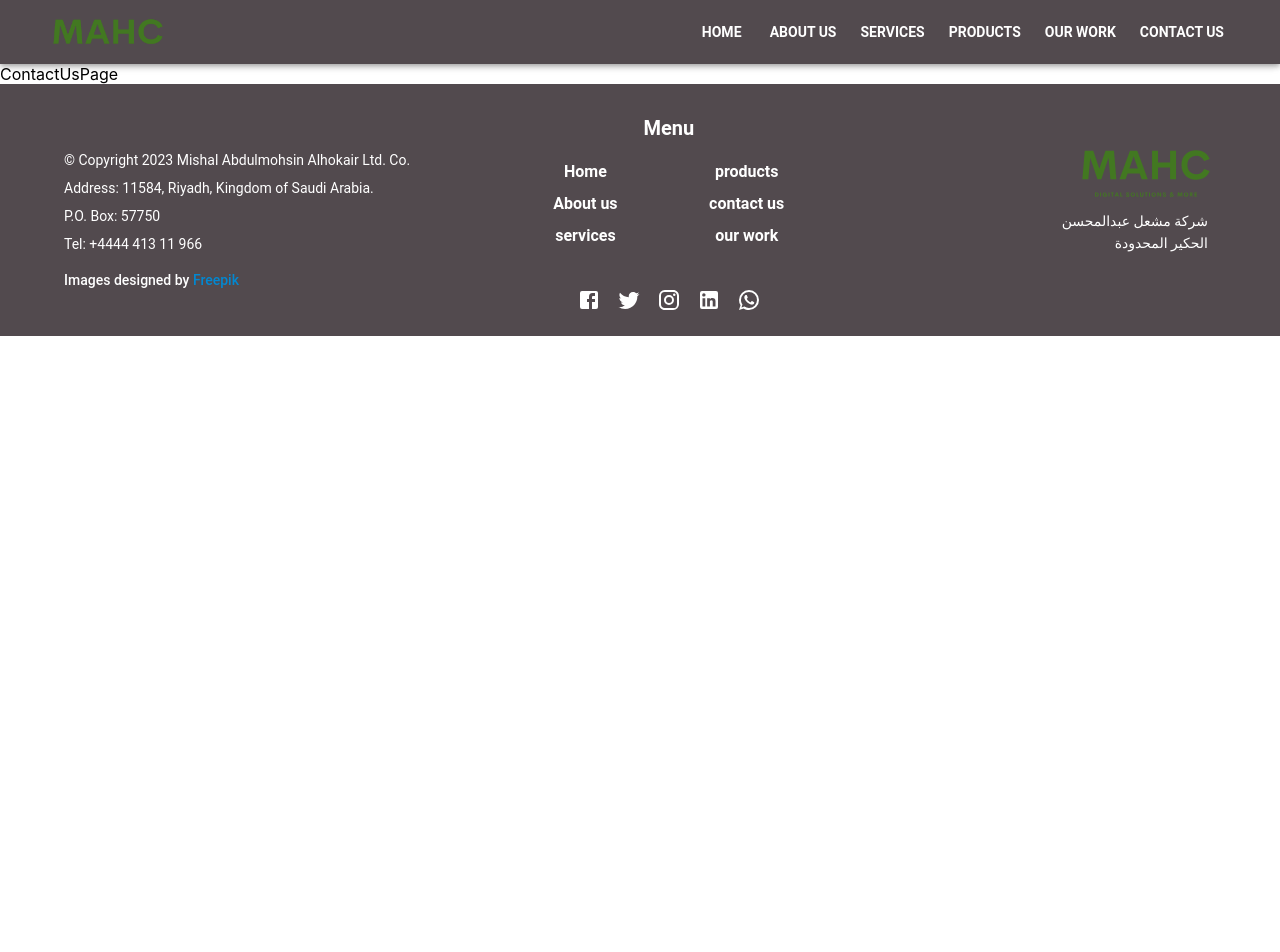
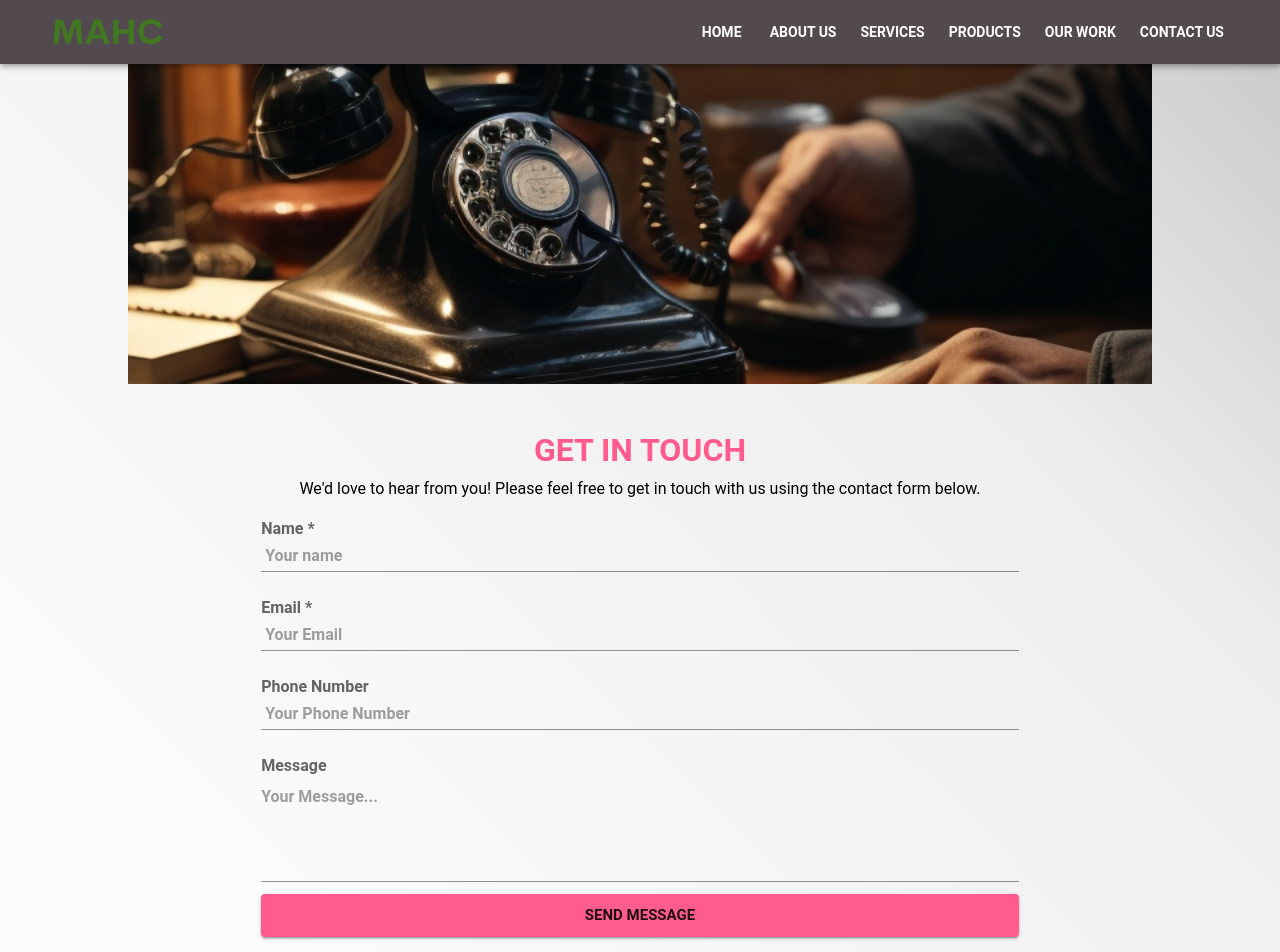
Before and after one commit to yousefo1995/MACH, a React (Create React App) app: page /contactUs in a window 1280 px wide. Shown: the top 952 px of the page. Before the commit the page ends 800 px from the top, so only its background shows below. Built offline with nearby package versions, Linux system fonts and the light colour scheme.

Commit message:
Create a ContactUs Page with resposive design and basic email yousefo1995@gmail.com and basic location

```diff
--- a/package.json
+++ b/package.json
@@ -3,6 +3,7 @@
   "version": "0.1.0",
   "private": true,
   "dependencies": {
+    "@emailjs/browser": "^3.11.0",
     "@emotion/react": "^11.11.1",
     "@emotion/styled": "^11.11.0",
     "@mui/icons-material": "^5.14.9",
--- /dev/null
+++ b/src/Components/ContactUsPageComponents/ContactUsForm.js
@@ -0,0 +1,209 @@
+import React, { useRef, useState } from "react";
+
+import {
+  Button,
+  FormControl,
+  FormHelperText,
+  FormLabel,
+  Input,
+  TextField,
+  Stack,
+  Typography,
+  Alert,
+} from "@mui/material";
+import InfoOutlined from "@mui/icons-material/InfoOutlined";
+import CheckCircleOutlineIcon from "@mui/icons-material/CheckCircleOutline";
+import emailjs from "@emailjs/browser";
+
+const inputStyles = { marginTop: "0 !important", paddingLeft: "4px" };
+
+const ContactUsForm = () => {
+  const [formData, setFormData] = useState({
+    user_name: "",
+    user_email: "",
+    user_phone: "",
+    message: "",
+  });
+  const [error, setError] = useState({ noName: false, noEmail: false });
+  const [isSubmitting, setIsSubmitting] = useState(false);
+  const [isSent, setIsSent] = useState(false);
+  const formRef = useRef();
+
+  const handleChange = (e) => {
+    const { name, value } = e.target;
+    setFormData({
+      ...formData,
+      [name]: value,
+    });
+  };
+
+  const validateForm = () => {
+    if (!formData.user_name || !formData.user_email) {
+      if (!formData.user_name) {
+        setError({ ...error, noName: true });
+        if (!formData.user_email) {
+          setError({
+            noName: true,
+            noEmail: "true",
+          });
+        }
+      } else {
+        setError({
+          ...error,
+          noEmail: "true",
+        });
+      }
+      return false;
+    }
+    return true;
+  };
+
+  const sendEmail = (e) => {
+    e.preventDefault();
+    setError(false);
+    if (validateForm()) {
+      setIsSubmitting(true);
+      console.log("inside validation");
+
+      emailjs
+        .sendForm(
+          "service_o7q1v9v",
+          "template_upvs5ho",
+          formRef.current,
+          "8Y-8N1w3dj98OeXZJ"
+        )
+        .then(
+          (result) => {
+            console.log(result.text);
+            setIsSent(true);
+            setIsSubmitting(false);
+            setFormData({
+              user_name: "",
+              user_email: "",
+              user_phone: "",
+              message: "",
+            });
+          },
+          (error) => {
+            console.log(error.text);
+            setIsSubmitting(false);
+          }
+        );
+    }
+  };
+
+  return (
+    <Stack>
+      <Typography
+        mb={1}
+        variant="h1"
+        color="secondary.main"
+        textAlign={{ xs: "center", ml: "initial" }}
+      >
+        GET IN TOUCH
+      </Typography>
+      <Typography
+        variant="body1"
+        fontWeight="normal"
+        mb={0.5}
+        textAlign={{ xs: "center", ml: "initial" }}
+      >
+        We'd love to hear from you! Please feel free to get in touch with us
+        using the contact form below.
+      </Typography>
+
+      <form ref={formRef} onSubmit={sendEmail}>
+        <FormControl sx={{ width: "100%" }}>
+          <Stack my={1.5}>
+            <FormLabel>Name *</FormLabel>
+            <Input
+              placeholder="Your name"
+              type="text"
+              sx={inputStyles}
+              name="user_name"
+              value={formData.user_name}
+              onChange={handleChange}
+            />
+            {error.noName && (
+              <FormHelperText>
+                <Stack flexDirection="row" alignItems="center">
+                  <InfoOutlined />
+                  Please enter your Name
+                </Stack>
+              </FormHelperText>
+            )}
+          </Stack>
+        </FormControl>
+        <FormControl sx={{ width: "100%" }}>
+          <Stack my={1.5}>
+            <FormLabel>Email *</FormLabel>
+
+            <Input
+              placeholder="Your Email"
+              type="email"
+              sx={inputStyles}
+              name="user_email"
+              value={formData.user_email}
+              onChange={handleChange}
+            />
+            {error.noEmail && (
+              <FormHelperText>
+                <Stack flexDirection="row" alignItems="center">
+                  <InfoOutlined />
+                  Please enter your Email
+                </Stack>
+              </FormHelperText>
+            )}
+          </Stack>
+        </FormControl>
+        <FormControl sx={{ width: "100%" }}>
+          <Stack my={1.5}>
+            <FormLabel>Phone Number </FormLabel>
+            <Input
+              placeholder="Your Phone Number"
+              type="tel"
+              sx={inputStyles}
+              name="user_phone"
+              value={formData.user_phone}
+              onChange={handleChange}
+            />
+          </Stack>
+        </FormControl>
+        <Stack my={1.5} gap={0.5}>
+          <FormLabel>Message</FormLabel>
+          <TextField
+            id="standard-multiline-static"
+            multiline
+            placeholder="Your Message..."
+            rows={4}
+            variant="standard"
+            name="message"
+            onChange={handleChange}
+            value={formData.message}
+          />
+        </Stack>
+        <Stack width={{ xs: "100%", ml: "50%" }} my={1.5}>
+          <Button
+            variant="contained"
+            size="large"
+            color="secondary"
+            type="submit"
+            disabled={isSubmitting}
+          >
+            SEND MESSAGE
+          </Button>
+        </Stack>
+        {isSent && (
+          <FormHelperText>
+            <Stack flexDirection="row" alignItems="center" color="success.main">
+              <CheckCircleOutlineIcon />
+              Message Sent Successfully!{" "}
+            </Stack>
+          </FormHelperText>
+        )}
+      </form>
+    </Stack>
+  );
+};
+
+export default ContactUsForm;
--- a/src/Pages/ContactUsPage.js
+++ b/src/Pages/ContactUsPage.js
@@ -1,7 +1,69 @@
+import { Container, Stack } from "@mui/material";
 import React from "react";
+import contactUsCover from "../Components/images/contachUsCover (1).jpg";
+import ContactUsForm from "../Components/ContactUsPageComponents/ContactUsForm";
 
 const ContactUsPage = () => {
-  return <div>ContactUsPage</div>;
+  return (
+    <Stack
+      sx={{
+        background:
+          "linear-gradient(225deg, rgba(204,204,204,1) 0%, rgba(238,238,238,1) 27%, rgba(251,251,251,0.8907578412224265) 84%)",
+      }}
+    >
+      <Container
+        sx={{
+          padding: { xs: 0, ml: 3 },
+        }}
+      >
+        <Stack
+          flexDirection={{ xs: "column", ml: "row" }}
+          pt={{ xs: 0, ml: 10 }}
+          pb={10}
+          alignItems="center"
+        >
+          <Stack display={{ xs: "none", ml: "flex" }} width="55%">
+            <img
+              src={contactUsCover}
+              alt=""
+              style={{ maxHeight: "608px", objectFit: "cover" }}
+            />
+          </Stack>
+          <Stack display={{ xs: "flex", ml: "none" }} width="100%">
+            <img
+              src={contactUsCover}
+              alt=""
+              style={{ maxHeight: "320px", objectFit: "cover" }}
+            />
+          </Stack>
+          <Stack
+            px={3.8}
+            py={3}
+            mt={{ xs: 3, ml: 0 }}
+            width={{ xs: "74%", ml: "45%" }}
+          >
+            <ContactUsForm />
+          </Stack>
+        </Stack>
+      </Container>
+
+      {/* Location */}
+      {/* <Stack width="100%" alignItems="center">
+        <Stack width="100%" maxWidth="xxl" pt={10} bgcolor="primary.main">
+          <iframe
+            title="location"
+            src="https://www.google.com/maps/embed?pb=!1m18!1m12!1m3!1d6751.607921498437!2d35.29043152928353!3d32.20951272396578!2m3!1f0!2f0!3f0!3m2!1i1024!2i768!4f13.1!3m3!1m2!1s0x151ce0bf4413a14f%3A0xf265c6f017687cc5!2sJacob&#39;s%20Well%20Greek%20Orthodox%20Church!5e0!3m2!1sar!2s!4v1696445210579!5m2!1sar!2s"
+            width="100%"
+            height="264"
+            style={{ border: "0", padding: "0" }}
+            allowfullscreen=""
+            loading="lazy"
+            referrerpolicy="no-referrer-when-downgrade"
+          ></iframe>
+        </Stack>
+      </Stack> */}
+    </Stack>
+  );
 };
 
 export default ContactUsPage;
```
Also changed, not shown: src/Components/images/contachUsCover (1).jpg (added).
